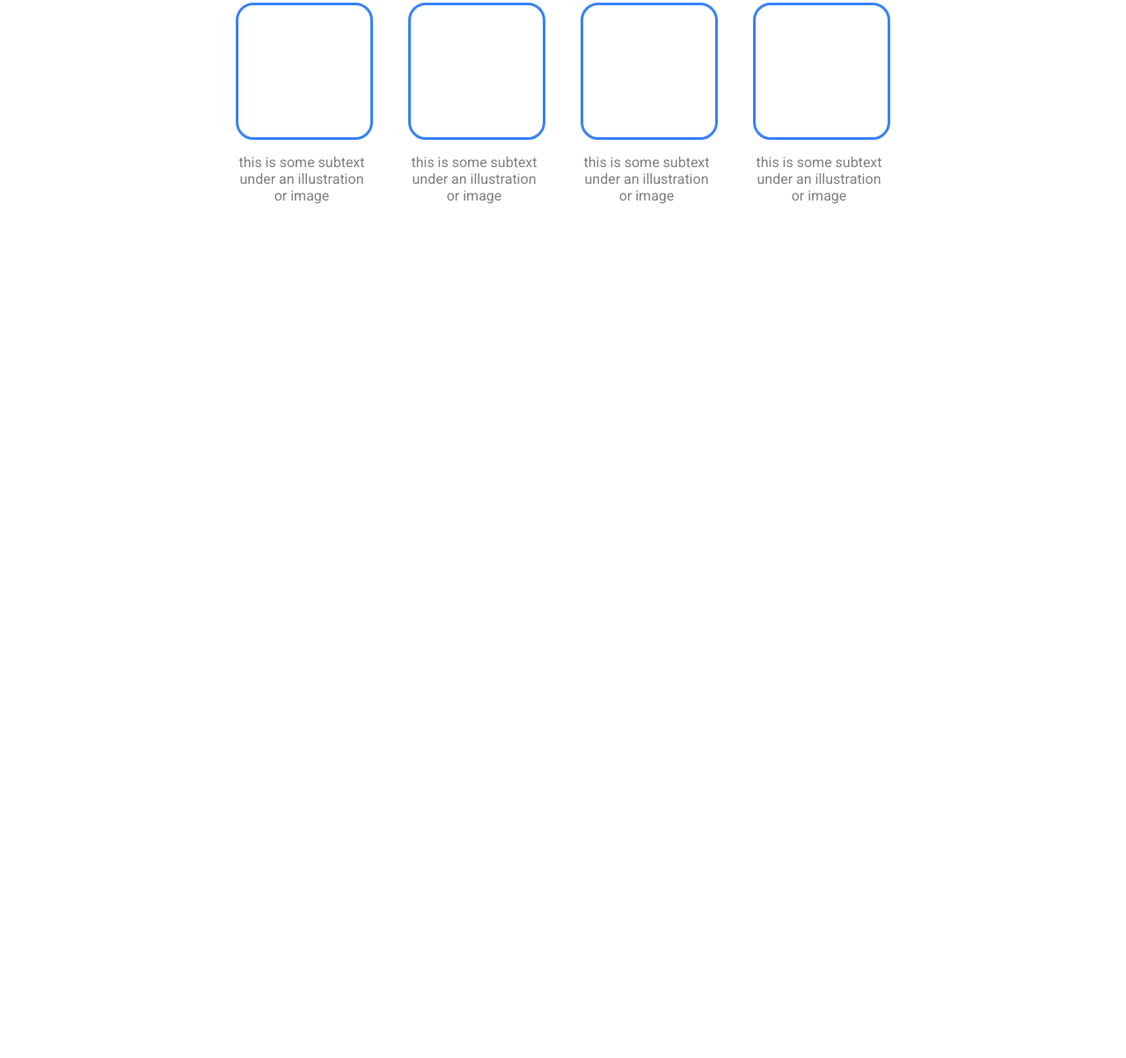
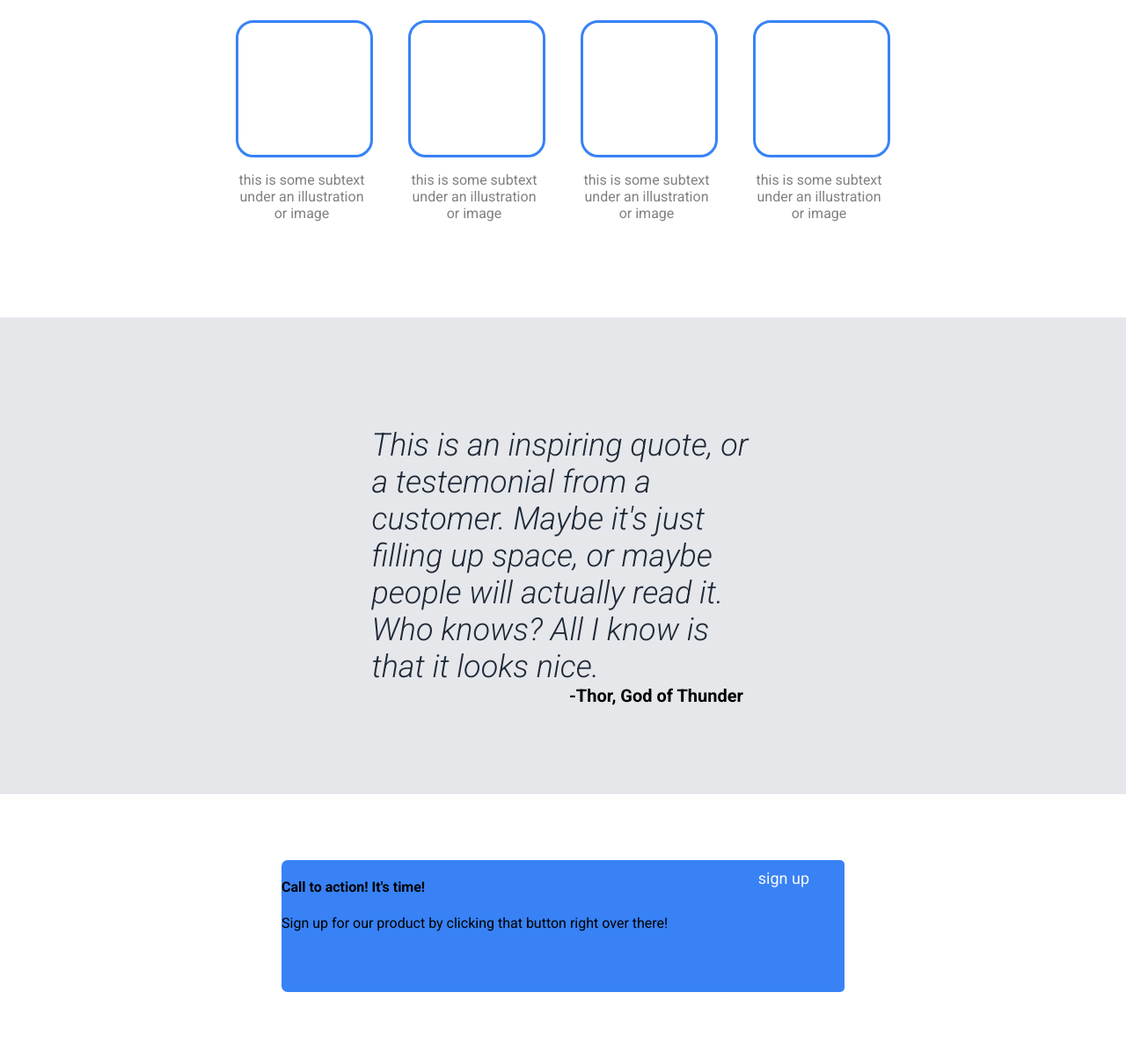
Before and after one commit to ShahibHassan/landing-page, a plain HTML site: page index.html in a window 1280 px wide. Shown: the part 690-1893 px from the top of the page at 88% size. Before the commit the page ends 1081 px from the top, so only its background shows below. Drawn offline with Linux system fonts and the light colour scheme.

Commit message:
added footer and updated layout

```diff
--- a/index.html
+++ b/index.html
@@ -54,5 +54,24 @@
             </div>
         </div>
     </div>
+
+    <div class="quote-container">
+        <h1 class="quote-text">This is an inspiring quote, or a testemonial from a customer. Maybe it's just filling up space, or maybe people will actually read it. Who knows? All I know is that it looks nice.</h1>
+        <p class="quote-author">-Thor, God of Thunder</p>
+    </div>
+
+    <div class="popup-container">
+    <div class="pop-up">
+        <div class="popup-text">
+            <h4>Call to action! It's time!</h4>
+            <p>Sign up for our product by clicking that button right over there!</p>
+        </div>
+        <a class="button">sign up</a>
+    </div>
+    </div>
+
+    <div class="footer">
+    </div>
+
 </body>
 </html>
--- a/style.css
+++ b/style.css
@@ -93,7 +93,9 @@ a {
 .info-container {
     display: flex;
     flex-direction: column;
-    padding-top: 0;
+    padding: 0px;
+    margin: 0px;
+
 }
 
 .box-container {
@@ -112,10 +114,57 @@ a {
 
 h3 {
     font-size: 30px;
-    padding-bottom: 0px;
+    padding-bottom: 10px;
+    margin-top: 40px;
+
 }
 
 .info {
     text-align: center;
     color: grey;
 }
+
+.quote-container {
+    background-color: #E5E7EB;
+    padding: 100px 0;
+    margin: 0;
+    display:flex;
+    flex-direction: column;
+    align-items: center;
+
+}
+
+.quote-text {
+    font-size: 36px;
+    font-style: italic;
+    font-weight: 300;
+    color: #1f2937 ;
+    width: 34%;
+    margin-bottom: 0;
+}
+
+.quote-author {
+    font-weight: 600;
+    padding: 0px;
+    margin: 0;
+    width: 32%;
+    text-align: right;
+    font-size: 20px;
+}
+
+.popup-container {
+    display: flex;
+    height: 300px;
+    justify-content: center;
+    align-items: center;
+}
+
+
+.pop-up {
+    background-color: #3882F6;
+    height: 150px;
+    border-radius: 7px;
+    width:50%;
+    display: flex;
+    justify-content: space-between;
+}
```
